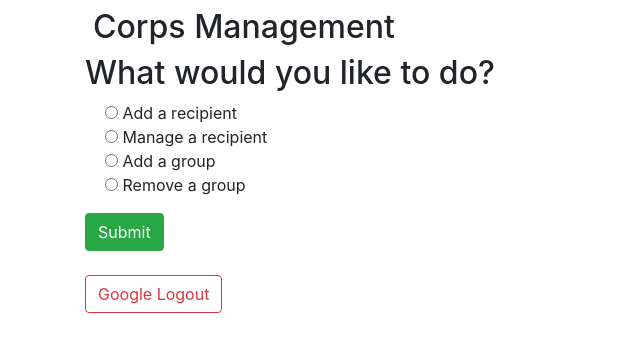
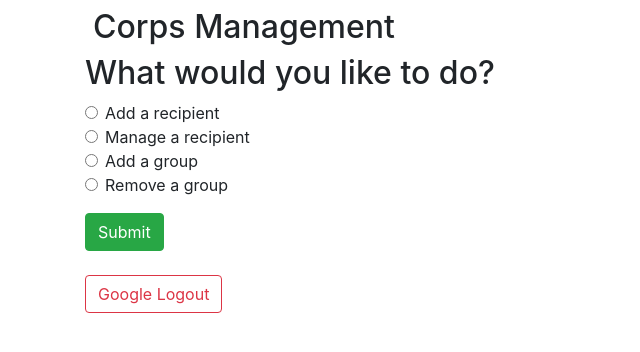
Before and after one commit to wpmjones/studtext, a Flask app: template templates/menu.html in a window 1280 px wide. Shown: the top 352 px of the page, without its empty margins (0-640 px from the left). Run offline with Flask 2, Linux system fonts and the light colour scheme; the template is opened without the code that fills it: values that come from a table or form of the project are taken from there, others are empty; parts of the project's set-up code (start-up, migrations or seed data) failed here and were passed over.

Commit message:
fixing errors in menu processing

```diff
--- a/launcher.py
+++ b/launcher.py
@@ -30,7 +30,6 @@ google_discovery_url = "https://accounts.google.com/.well-known/openid-configura
 # OAuth2 client setup
 client = WebApplicationClient(google_client_id)
 
-# TODO Add favicon
 # TODO can you add a bookmark link?
 
 
@@ -65,7 +64,7 @@ class AddForm(FlaskForm):
     name = StringField('Username', validators=[validators.required()])
     phone = StringField('Phone', validators=[validators.required()])
 
-    def validate_phone(form, field):
+    def validate_phone(self, form, field):
         if len(field.data) > 16:
             raise ValidationError('Invalid phone number.')
         try:
@@ -292,6 +291,8 @@ def menu():
         if request.form["actions"] == 4:
             # TODO create fuction for remove_group
             redirect(url_for("remove_group"))
+        else:
+            flash("Please select an item from the list.", "Error")
     else:
         return render_template("menu.html",
                                form=form,
--- a/templates/menu.html
+++ b/templates/menu.html
@@ -6,19 +6,19 @@
         <form action="" method="post" role="form">
             {{ form.csrf }}
             <div class="form-check">
-                <input class="form-ccheck-input" type="radio" id="actions1" name="actions" value="1">
+                <input class="form-check-input" type="radio" id="actions1" name="actions" value="1">
                 <label class="form-check-label" for="actions1">Add a recipient</label>
             </div>
             <div class="form-check">
-                <input class="form-ccheck-input" type="radio" id="actions2" name="actions" value="2">
+                <input class="form-check-input" type="radio" id="actions2" name="actions" value="2">
                 <label class="form-check-label" for="actions2">Manage a recipient</label>
             </div>
             <div class="form-check">
-                <input class="form-ccheck-input" type="radio" id="actions3" name="actions" value="3">
+                <input class="form-check-input" type="radio" id="actions3" name="actions" value="3">
                 <label class="form-check-label" for="actions3">Add a group</label>
             </div>
             <div class="form-check pb-3">
-                <input class="form-ccheck-input" type="radio" id="actions4" name="actions" value="4">
+                <input class="form-check-input" type="radio" id="actions4" name="actions" value="4">
                 <label class="form-check-label" for="actions4">Remove a group</label>
             </div>
             <button type="submit" class="btn btn-success">
```
